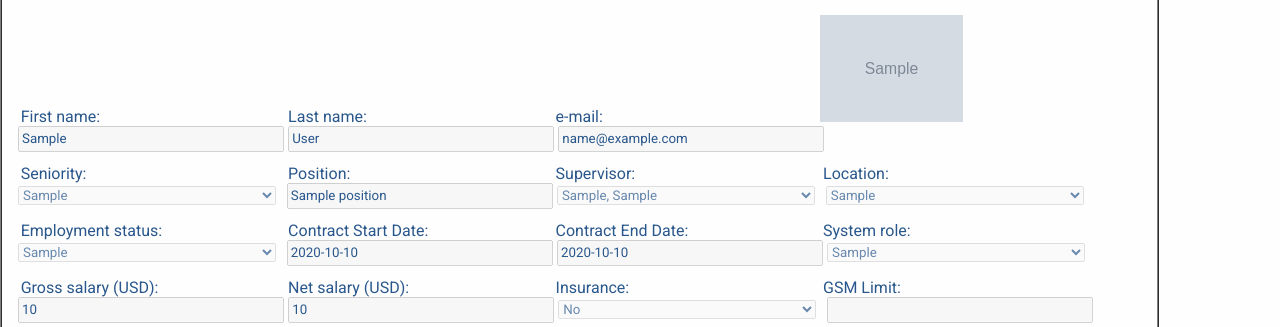
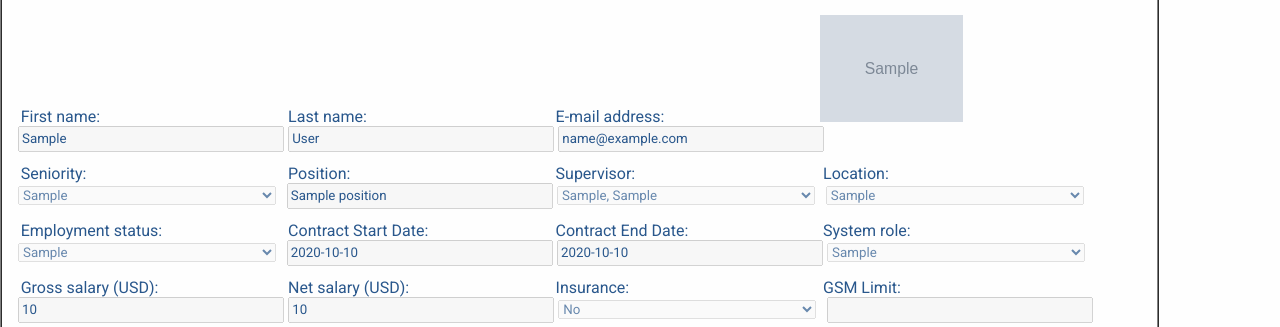
Before and after one commit to tigeorgia/OfficeManager, a Django app: template employee/templates/manage_profile.html in a window 1280 px wide. Shown: the part 147-474 px from the top of the page. Run offline with Django 3.2, Linux system fonts and the light colour scheme; the template is opened without the code that fills it: most values are stand-ins (such as "Sample title", 1, 10 or a date in 2020); grey boxes marked "Sample" are stand-in pictures.

Commit message:
cosmetic change to profile view

```diff
--- a/employee/templates/manage_profile.html
+++ b/employee/templates/manage_profile.html
@@ -57,7 +57,7 @@
 
 				<label>First name:</label>
 				<label>Last name:</label>
-				<label>e-mail:</label>
+				<label>E-mail address:</label>
 				{% if editedemployee.picture %}
 				<img class="profile-image" src="{{ editedemployee.picture.url }}" alt="Profile picture"></img>
 				{% endif %}
```
